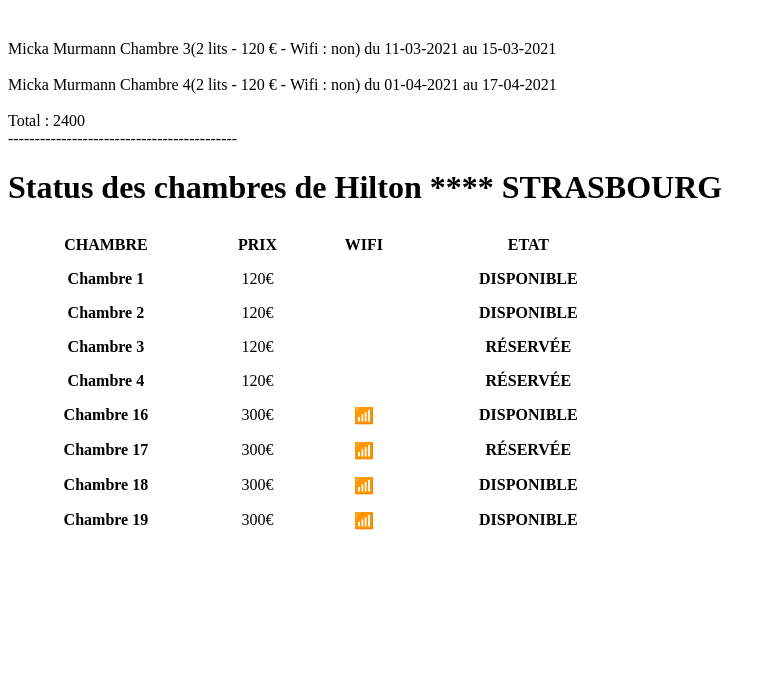
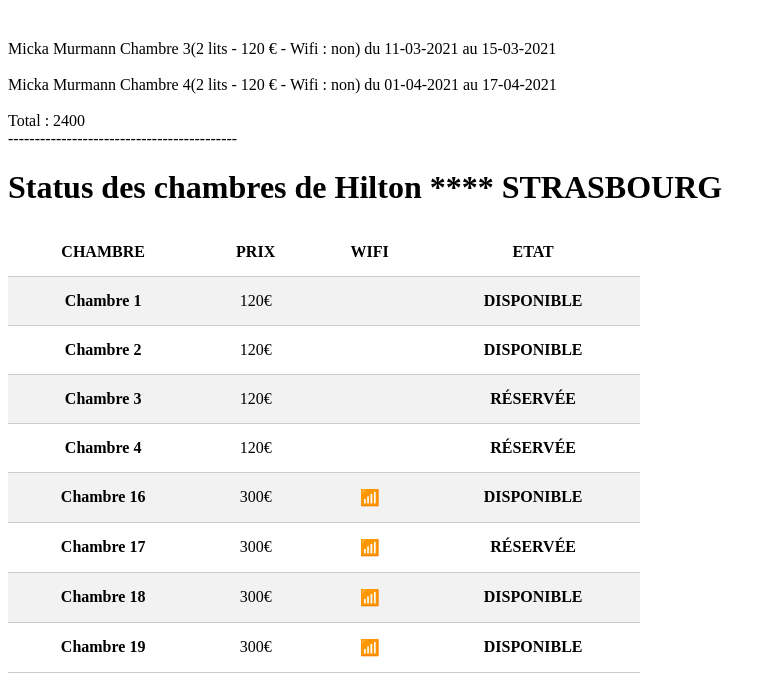
Before and after one commit to AnotheerDev/POO_Hotel, a PHP site: page / in a window 1280 px wide. Shown: the part 696-1389 px from the top of the page, without its empty margins (0-777 px from the left). Before the commit the page ends 1226 px from the top, so only its background shows below. Run offline with PHP 8.4, Linux system fonts and the light colour scheme.

Commit message:
ajout ligne horizontale css et background gris

```diff
--- a/Style.css
+++ b/Style.css
@@ -16,6 +16,11 @@ th {
     text-transform: uppercase;
 }
 
+table td, table th {
+    border-bottom: 1px solid #ccc;
+    padding: 15px;
+}
+
 td:first-child {
     font-weight: bold;
 }
@@ -32,3 +37,11 @@ td:last-child > div {
     color: #fff;
     text-align: center;
 }
+
+table tbody tr:nth-child(odd) {
+    background-color: #f2f2f2;
+}
+
+table tbody tr:first-child {
+    background-color: #f2f2f2;
+}
```
